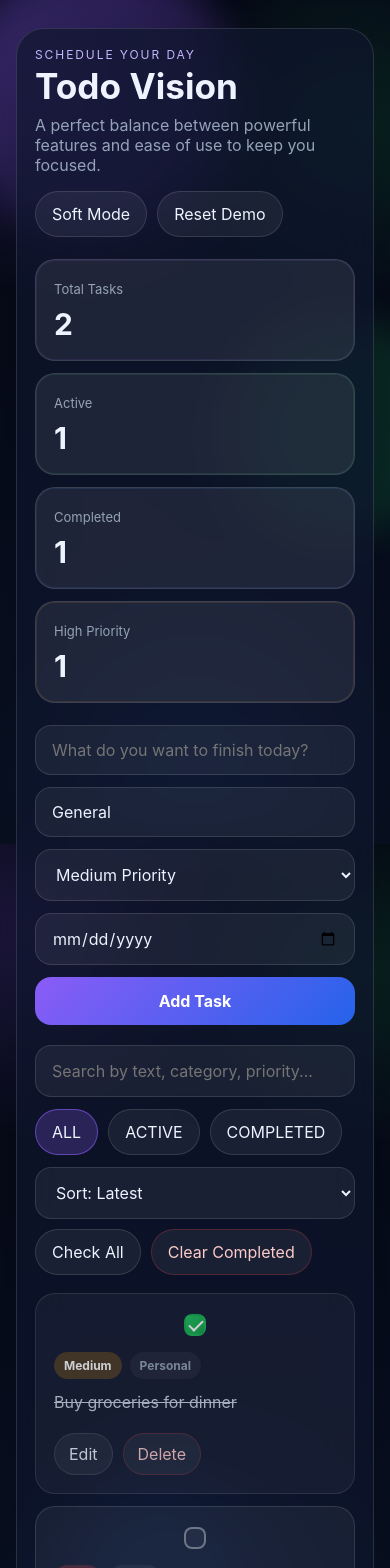
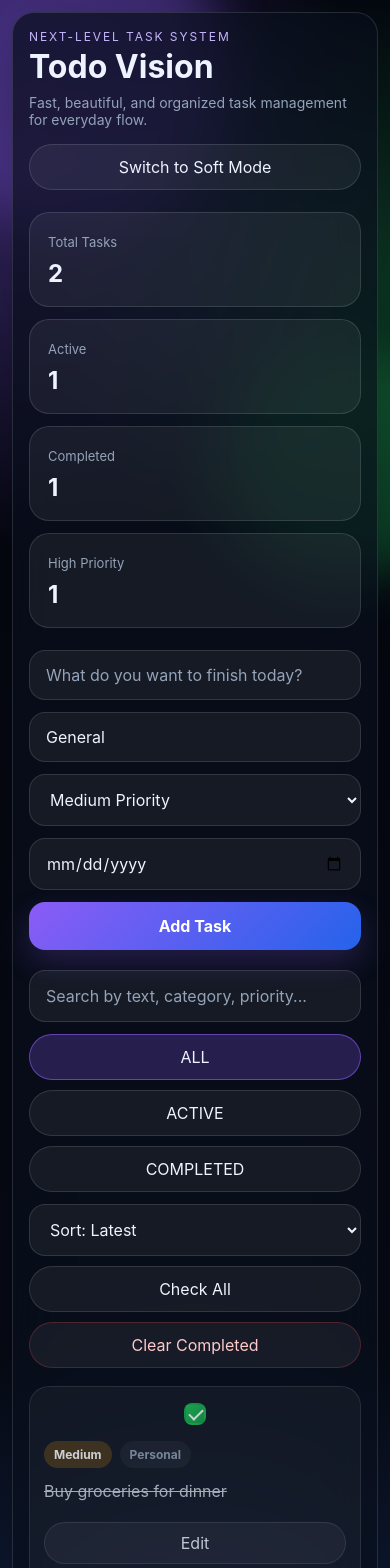
Before and after one commit to deepikas19998-art/myapp, a React (Vite) app: page / in a window 390 px wide. Shown: the top 1568 px of the page. Built offline with nearby package versions, Linux system fonts and the light colour scheme.

Commit message:
save local changes

```diff
--- a/src/App.css
+++ b/src/App.css
@@ -1,14 +1,7 @@
 :root {
-  --bg1: #050816;
-  --bg2: #091225;
-  --glass: rgba(14, 22, 43, 0.72);
-  --glass-2: rgba(255, 255, 255, 0.08);
-  --line: rgba(255, 255, 255, 0.12);
   --text: #edf4ff;
   --muted: #94a3b8;
-  --primary: #8b5cf6;
-  --primary2: #22c55e;
-  --danger: #ef4444;
+  --line: rgba(255, 255, 255, 0.12);
   --radius: 28px;
   --shadow: 0 30px 90px rgba(0, 0, 0, 0.4);
 }
@@ -21,12 +14,8 @@ body {
   margin: 0;
   min-height: 100vh;
   font-family: Inter, ui-sans-serif, system-ui, -apple-system, BlinkMacSystemFont, "Segoe UI", sans-serif;
-  background:
-    radial-gradient(circle at 10% 10%, rgba(139, 92, 246, 0.22), transparent 25%),
-    radial-gradient(circle at 90% 15%, rgba(34, 197, 94, 0.16), transparent 22%),
-    radial-gradient(circle at 50% 90%, rgba(59, 130, 246, 0.16), transparent 26%),
-    linear-gradient(180deg, var(--bg1), var(--bg2));
   color: var(--text);
+  overflow-x: hidden;
 }
 
 button,
@@ -38,55 +27,109 @@ select {
 .app-shell {
   min-height: 100vh;
   position: relative;
-  overflow: hidden;
+  overflow-x: hidden;
   display: grid;
   place-items: center;
-  padding: 28px 16px;
+  padding: 20px;
+}
+
+.app-shell.glow {
+  background:
+    radial-gradient(circle at 10% 10%, rgba(139, 92, 246, 0.4), transparent 20%),
+    radial-gradient(circle at 90% 15%, rgba(34, 197, 94, 0.3), transparent 18%),
+    radial-gradient(circle at 50% 90%, rgba(59, 130, 246, 0.28), transparent 24%),
+    linear-gradient(180deg, #04060f, #090d1a);
+}
+
+.app-shell.soft {
+  background:
+    radial-gradient(circle at 15% 15%, rgba(167, 139, 250, 0.18), transparent 24%),
+    radial-gradient(circle at 85% 20%, rgba(129, 140, 248, 0.14), transparent 22%),
+    linear-gradient(180deg, #0b1020, #111827);
 }
 
 .mesh {
   position: absolute;
   border-radius: 999px;
-  filter: blur(18px);
-  opacity: 0.85;
+  filter: blur(24px);
   pointer-events: none;
 }
 
-.mesh-a {
-  width: 280px;
-  height: 280px;
-  background: rgba(139, 92, 246, 0.25);
-  top: -40px;
-  left: -40px;
+.glow .mesh-a {
+  width: 300px;
+  height: 300px;
+  background: rgba(139, 92, 246, 0.35);
+  top: -70px;
+  left: -70px;
+  opacity: 1;
 }
 
-.mesh-b {
+.glow .mesh-b {
+  width: 240px;
+  height: 240px;
+  background: rgba(34, 197, 94, 0.28);
+  top: 18%;
+  right: -70px;
+}
+
+.glow .mesh-c {
+  width: 200px;
+  height: 200px;
+  background: rgba(59, 130, 246, 0.25);
+  bottom: 5%;
+  left: 14%;
+}
+
+.soft .mesh-a,
+.soft .mesh-b,
+.soft .mesh-c {
+  opacity: 0.45;
+}
+
+.soft .mesh-a {
   width: 220px;
   height: 220px;
-  background: rgba(34, 197, 94, 0.2);
-  top: 18%;
-  right: -60px;
+  background: rgba(167, 139, 250, 0.16);
+  top: -50px;
+  left: -50px;
 }
 
-.mesh-c {
+.soft .mesh-b {
   width: 180px;
   height: 180px;
-  background: rgba(59, 130, 246, 0.18);
-  bottom: 5%;
-  left: 15%;
+  background: rgba(129, 140, 248, 0.12);
+  top: 20%;
+  right: -50px;
+}
+
+.soft .mesh-c {
+  width: 160px;
+  height: 160px;
+  background: rgba(96, 165, 250, 0.12);
+  bottom: 8%;
+  left: 16%;
 }
 
 .dashboard {
   position: relative;
   z-index: 1;
   width: min(1120px, 100%);
-  background: var(--glass);
-  border: 1px solid var(--line);
-  box-shadow: var(--shadow);
   border-radius: var(--radius);
   backdrop-filter: blur(24px);
   -webkit-backdrop-filter: blur(24px);
-  padding: 28px;
+  padding: 24px;
+  border: 1px solid var(--line);
+  box-shadow: var(--shadow);
+  min-width: 0;
+}
+
+.glow .dashboard {
+  background: rgba(9, 14, 27, 0.72);
+}
+
+.soft .dashboard {
+  background: rgba(18, 24, 38, 0.76);
+  box-shadow: 0 18px 60px rgba(0, 0, 0, 0.22);
 }
 
 .topbar {
@@ -94,6 +137,7 @@ select {
   justify-content: space-between;
   gap: 16px;
   align-items: flex-start;
+  flex-wrap: wrap;
 }
 
 .eyebrow {
@@ -106,7 +150,7 @@ select {
 
 h1 {
   margin: 0;
-  font-size: clamp(2.2rem, 4vw, 4rem);
+  font-size: clamp(2rem, 4vw, 4rem);
   line-height: 0.95;
 }
 
@@ -147,35 +191,46 @@ h1 {
   padding: 12px 16px;
 }
 
+.glow .chip-btn:hover,
+.glow .filter:hover,
+.glow .ghost-btn:hover,
+.glow .mini-btn:hover {
+  box-shadow: 0 0 0 1px rgba(167, 139, 250, 0.35), 0 0 24px rgba(139, 92, 246, 0.28);
+}
+
+.soft .chip-btn:hover,
+.soft .filter:hover,
+.soft .ghost-btn:hover,
+.soft .mini-btn:hover {
+  box-shadow: 0 0 0 1px rgba(148, 163, 184, 0.18), 0 0 16px rgba(148, 163, 184, 0.12);
+}
+
 .submit-btn {
   border-radius: 16px;
   color: white;
+  font-weight: 700;
   background: linear-gradient(135deg, #8b5cf6, #2563eb);
   padding: 14px 18px;
-  font-weight: 700;
+  box-shadow: 0 12px 30px rgba(139, 92, 246, 0.22);
 }
 
-.chip-btn:hover,
-.filter:hover,
-.ghost-btn:hover,
-.mini-btn:hover,
-.submit-btn:hover {
-  transform: translateY(-1px);
+.soft .submit-btn {
+  box-shadow: 0 10px 22px rgba(96, 165, 250, 0.16);
 }
 
 .stats-grid {
   display: grid;
-  grid-template-columns: repeat(4, 1fr);
+  grid-template-columns: repeat(4, minmax(0, 1fr));
   gap: 12px;
   margin: 22px 0;
 }
 
 .stat-card {
   border: 1px solid var(--line);
-  background: var(--glass-2);
+  background: rgba(255, 255, 255, 0.06);
   border-radius: 20px;
   padding: 18px;
-  min-height: 100px;
+  min-width: 0;
 }
 
 .stat-card span {
@@ -186,19 +241,13 @@ h1 {
 .stat-card strong {
   display: block;
   margin-top: 8px;
-  font-size: 30px;
+  font-size: 28px;
 }
-
-.accent-1 { box-shadow: inset 0 0 0 1px rgba(139, 92, 246, 0.12); }
-.accent-2 { box-shadow: inset 0 0 0 1px rgba(34, 197, 94, 0.12); }
-.accent-3 { box-shadow: inset 0 0 0 1px rgba(59, 130, 246, 0.12); }
-.accent-4 { box-shadow: inset 0 0 0 1px rgba(245, 158, 11, 0.12); }
 
 .todo-form {
   display: grid;
-  grid-template-columns: 1.8fr 1fr 0.8fr 0.9fr auto;
+  grid-template-columns: minmax(0, 1.8fr) minmax(0, 1fr) minmax(0, 0.8fr) minmax(0, 0.9fr) auto;
   gap: 12px;
-  margin-top: 6px;
 }
 
 .todo-form input,
@@ -207,12 +256,19 @@ h1 {
 .edit-input,
 .sort-row select {
   width: 100%;
+  min-width: 0;
   padding: 14px 16px;
   border-radius: 16px;
   border: 1px solid var(--line);
   background: rgba(255, 255, 255, 0.06);
   color: var(--text);
   outline: none;
+}
+
+.todo-form input::placeholder,
+.search::placeholder,
+.edit-input::placeholder {
+  color: #94a3b8;
 }
 
 .todo-form input:focus,
@@ -268,13 +324,14 @@ h1 {
 
 .todo-item {
   display: grid;
-  grid-template-columns: auto 1fr auto;
+  grid-template-columns: auto minmax(0, 1fr) auto;
   gap: 16px;
   align-items: start;
   padding: 18px;
   border-radius: 20px;
   background: rgba(255, 255, 255, 0.05);
   border: 1px solid var(--line);
+  min-width: 0;
 }
 
 .todo-item.done {
@@ -291,6 +348,7 @@ h1 {
   margin-top: 2px;
   display: grid;
   place-items: center;
+  flex-shrink: 0;
 }
 
 .check input {
@@ -327,6 +385,7 @@ h1 {
 
 .body {
   min-width: 0;
+  overflow: hidden;
 }
 
 .meta-row {
@@ -400,22 +459,31 @@ h1 {
 }
 
 @media (max-width: 980px) {
-  .todo-form {
-    grid-template-columns: 1fr 1fr;
+  .stats-grid {
+    grid-template-columns: repeat(2, minmax(0, 1fr));
   }
 
-  .stats-grid {
-    grid-template-columns: 1fr 1fr;
+  .todo-form {
+    grid-template-columns: repeat(2, minmax(0, 1fr));
   }
 
-  .topbar {
-    flex-direction: column;
+  .todo-form .submit-btn {
+    grid-column: 1 / -1;
   }
 }
 
 @media (max-width: 720px) {
+  .app-shell {
+    padding: 12px;
+  }
+
   .dashboard {
-    padding: 18px;
+    padding: 16px;
+    border-radius: 22px;
+  }
+
+  .stats-grid {
+    grid-template-columns: 1fr;
   }
 
   .todo-form,
@@ -423,19 +491,45 @@ h1 {
     grid-template-columns: 1fr;
   }
 
-  .stats-grid {
-    grid-template-columns: 1fr;
-  }
-
   .todo-item {
     grid-template-columns: 1fr;
   }
 
-  .actions {
-    justify-content: flex-start;
+  .actions,
+  .top-actions,
+  .edit-actions,
+  .filters {
+    width: 100%;
+  }
+
+  .chip-btn,
+  .filter,
+  .ghost-btn,
+  .mini-btn,
+  .submit-btn {
+    width: 100%;
+    justify-content: center;
   }
 
   .sort-row select {
     max-width: 100%;
   }
 }
+
+@media (max-width: 420px) {
+  h1 {
+    font-size: 2rem;
+  }
+
+  .subtitle {
+    font-size: 14px;
+  }
+
+  .stat-card strong {
+    font-size: 24px;
+  }
+
+  .todo-item {
+    padding: 14px;
+  }
+}
--- a/src/App.jsx
+++ b/src/App.jsx
@@ -1,7 +1,7 @@
 import { useEffect, useMemo, useState } from "react";
 import "./App.css";
 
-const STORAGE_KEY = "premium_todo_v2";
+const STORAGE_KEY = "premium_todo_v3";
 
 const uid = () =>
   `${Date.now()}-${Math.random().toString(16).slice(2)}-${Math.random()
@@ -48,8 +48,7 @@ function App() {
   const [sortBy, setSortBy] = useState("latest");
   const [editingId, setEditingId] = useState(null);
   const [editingText, setEditingText] = useState("");
-  const [showCompleted, setShowCompleted] = useState(true);
-  const [darkPulse, setDarkPulse] = useState(true);
+  const [theme, setTheme] = useState("glow");
 
   useEffect(() => {
     localStorage.setItem(STORAGE_KEY, JSON.stringify(todos));
@@ -67,8 +66,6 @@ function App() {
 
     if (filter === "active") list = list.filter((t) => !t.completed);
     if (filter === "completed") list = list.filter((t) => t.completed);
-
-    if (!showCompleted) list = list.filter((t) => !t.completed);
 
     const q = search.trim().toLowerCase();
     if (q) {
@@ -96,7 +93,7 @@ function App() {
     });
 
     return list;
-  }, [todos, filter, search, sortBy, showCompleted]);
+  }, [todos, filter, search, sortBy]);
 
   const addTodo = (e) => {
     e.preventDefault();
@@ -162,15 +159,8 @@ function App() {
     setTodos((prev) => prev.map((t) => ({ ...t, completed: !allDone })));
   };
 
-  const resetAll = () => {
-    setTodos(defaultTodos);
-    setFilter("all");
-    setSearch("");
-    setSortBy("latest");
-  };
-
   return (
-    <div className={`app-shell ${darkPulse ? "pulse-on" : ""}`}>
+    <div className={`app-shell ${theme}`}>
       <div className="mesh mesh-a" />
       <div className="mesh mesh-b" />
       <div className="mesh mesh-c" />
@@ -178,19 +168,20 @@ function App() {
       <main className="dashboard">
         <section className="topbar">
           <div>
-            <p className="eyebrow">Schedule your day</p>
+            <p className="eyebrow">Next-level task system</p>
             <h1>Todo Vision</h1>
             <p className="subtitle">
-              A perfect balance between powerful features and ease of use to keep you focused.
+              Fast, beautiful, and organized task management for everyday flow.
             </p>
           </div>
 
           <div className="top-actions">
-            <button type="button" className="chip-btn" onClick={() => setDarkPulse((v) => !v)}>
-              {darkPulse ? "Soft Mode" : "Glow Mode"}
-            </button>
-            <button type="button" className="chip-btn" onClick={resetAll}>
-              Reset Demo
+            <button
+              type="button"
+              className="chip-btn"
+              onClick={() => setTheme((prev) => (prev === "glow" ? "soft" : "glow"))}
+            >
+              {theme === "glow" ? "Switch to Soft Mode" : "Switch to Glow Mode"}
             </button>
           </div>
         </section>
```
